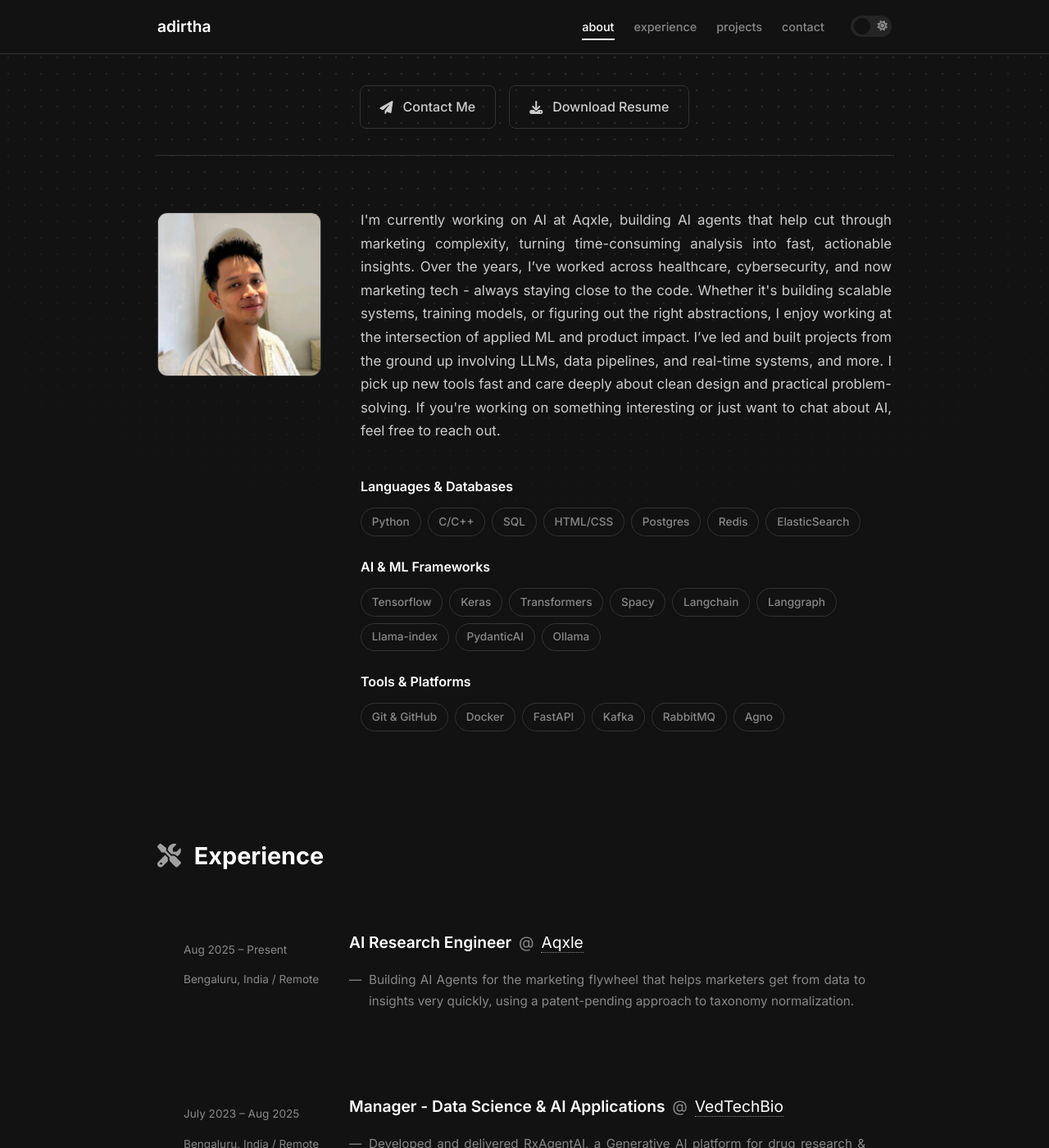
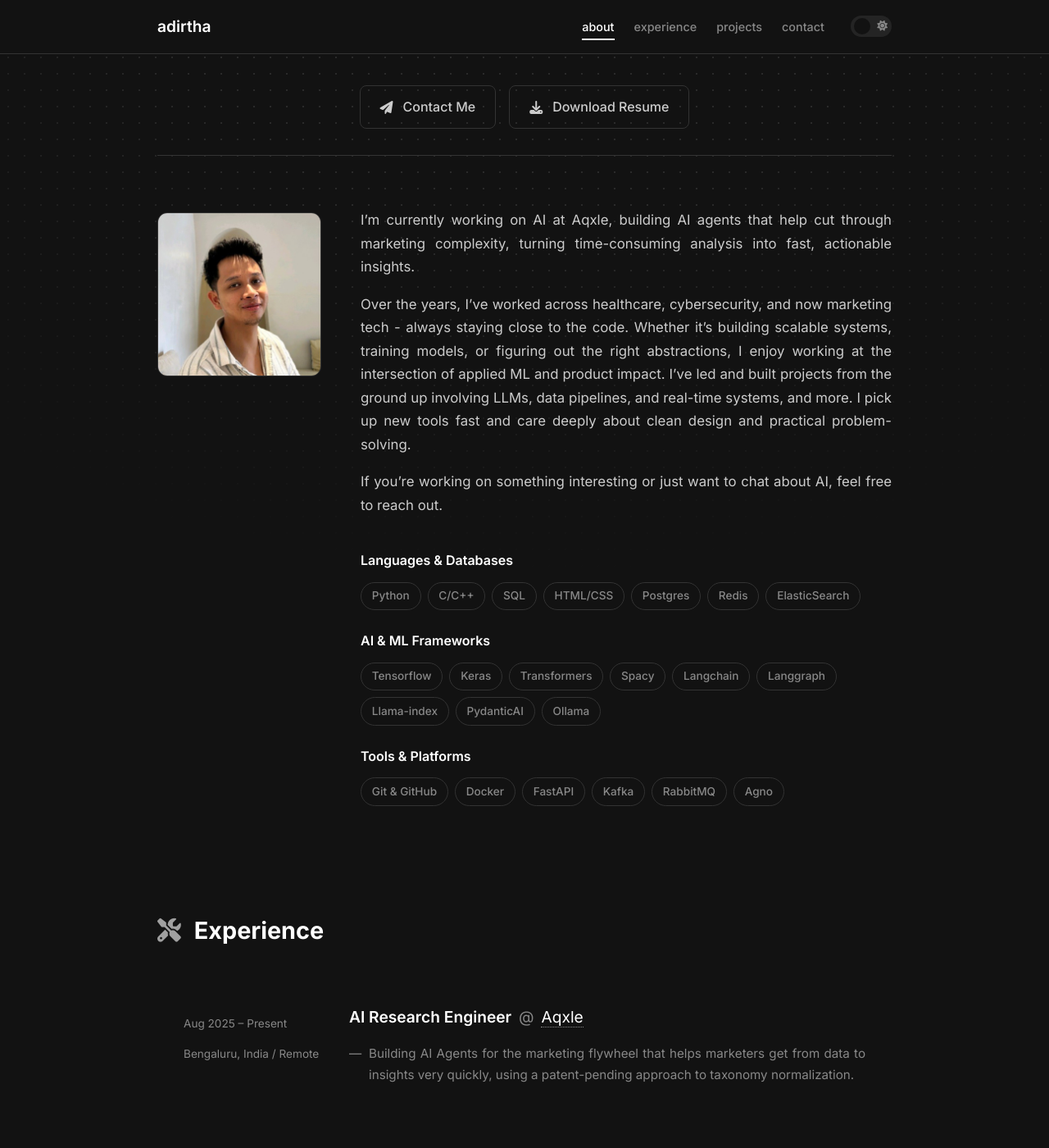
Before and after one commit to AdirthaBorgohain/adirthaborgohain.github.io, a Jekyll site: the page built from index.html, in a window 1280 px wide and 1400 px high, scrolled down 276 px. Shown: the whole window at 82% size. Built offline with Jekyll 4.4.1, drawn with Linux system fonts in a browser that asks for light colours; nearby versions of some CDN libraries; comment, search, counter and statistics services are not loaded.

Commit message:
Refactor description formatting in _config.yaml for improved readability; update about.html to render description as markdown, and adjust main.scss for consistent styling of the about section.

```diff
--- a/_config.yaml
+++ b/_config.yaml
@@ -4,12 +4,10 @@ name: Adirtha Borgohain
 job_title: AI @ Aqxle
 email: adirthaborgohain@gmail.com
 phone: "+91-8723912165"
-description: >-
+description: |
   I'm currently working on AI at Aqxle, building AI agents that help cut through marketing complexity, turning time-consuming analysis into fast, actionable insights.
 
-  Over the years, I’ve worked across healthcare, cybersecurity, and now marketing tech - always staying close to the code. Whether it's building scalable systems, training models, or figuring out the right abstractions, I enjoy working at the intersection of applied ML and product impact.
-
-  I’ve led and built projects from the ground up involving LLMs, data pipelines, and real-time systems, and more. I pick up new tools fast and care deeply about clean design and practical problem-solving.
+  Over the years, I’ve worked across healthcare, cybersecurity, and now marketing tech - always staying close to the code. Whether it's building scalable systems, training models, or figuring out the right abstractions, I enjoy working at the intersection of applied ML and product impact. I’ve led and built projects from the ground up involving LLMs, data pipelines, and real-time systems, and more. I pick up new tools fast and care deeply about clean design and practical problem-solving.
 
   If you're working on something interesting or just want to chat about AI, feel free to reach out.
 
--- a/_includes/about.html
+++ b/_includes/about.html
@@ -4,7 +4,9 @@
             <img src="/assets/images/adirtha.jpeg" alt="Photo of {{ site.name }}">
         </div>
         <div class="about-details">
-            <p class="about-description">{{ site.description }}</p>
+            <div class="about-description">
+                {{ site.description | markdownify }}
+            </div>
             <div class="skills">
                 {% for skill_category in site.data.skills %}
                 <div class="skill-category">
--- a/assets/css/main.scss
+++ b/assets/css/main.scss
@@ -117,6 +117,7 @@ a { color: var(--text-color); text-decoration: none; transition: color 0.3s ease
 .about-photo { padding-top: 5px;}
 .about-photo img { width: 100%; border-radius: 12px; border: 1px solid var(--border-color); transition: all 0.3s ease; &:hover { transform: scale(1.03); box-shadow: 0 8px 25px var(--shadow-color); } }
 .about-description { font-size: 1.05rem; margin-top: 0; margin-bottom: 2.5rem; color: var(--text-color); text-align: justify; }
+.about-description p:first-child {margin-top: 0;}
 .skill-category { margin-bottom: 1.5rem; &:last-of-type { margin-bottom: 0; } }
 .skill-category h3 { font-size: 1rem; font-weight: 600; margin-bottom: 0.75rem; color: var(--header-text-color); }
 .skill-items { display: flex; flex-wrap: wrap; gap: 0.5rem; }
```
